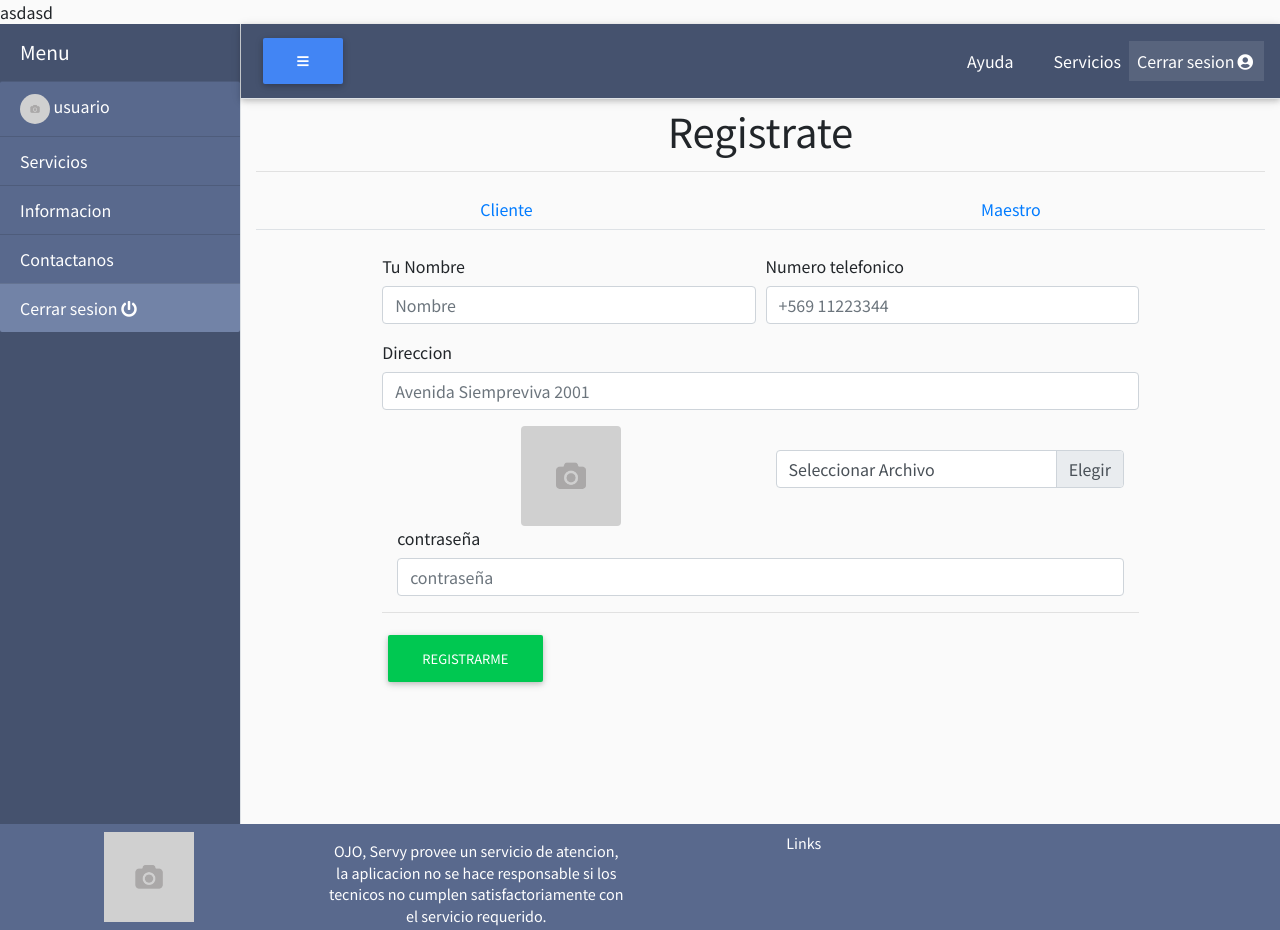
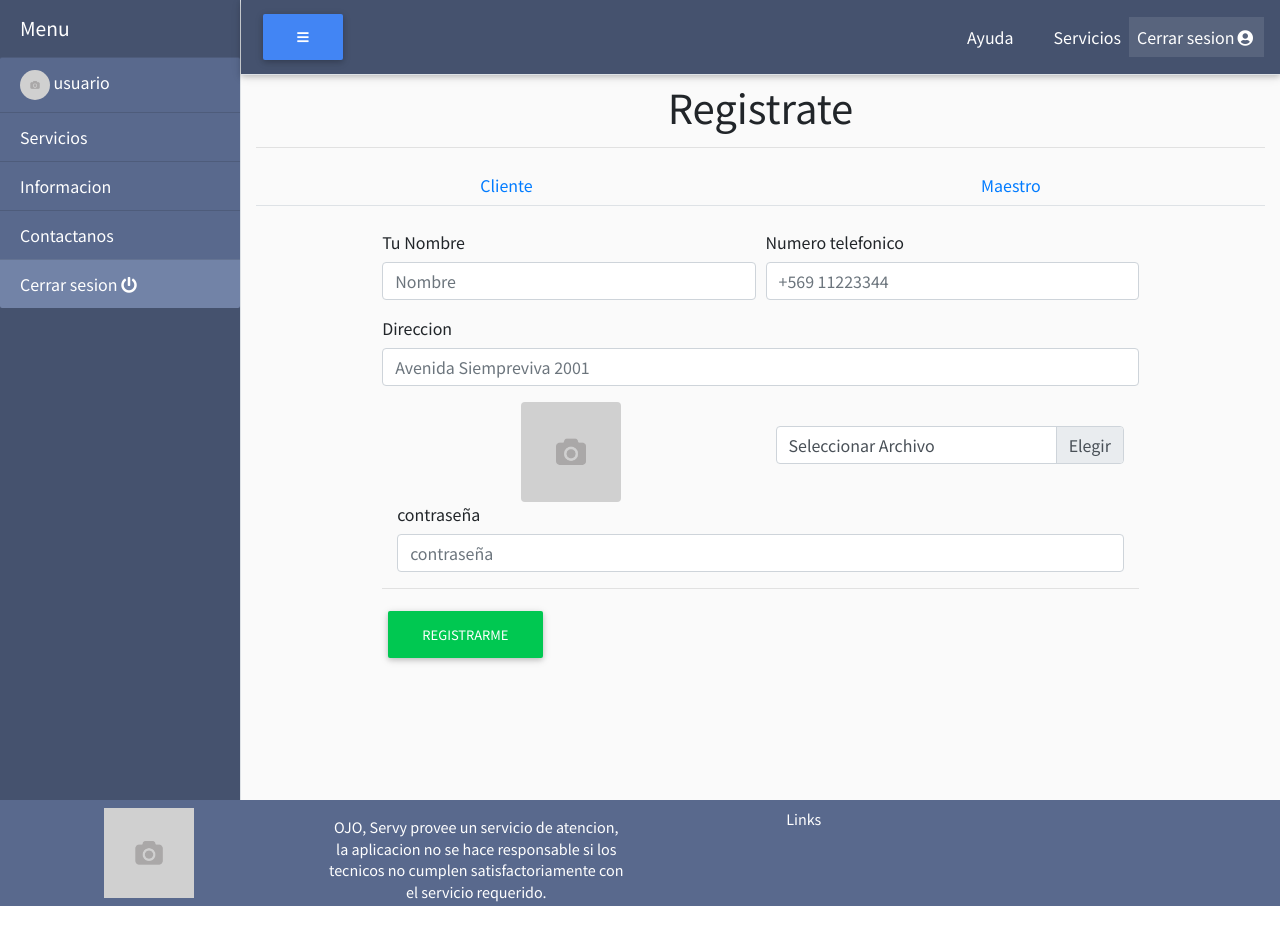
Before and after one commit to ignaciogzfr/Servy, a PHP site: page /registro.php in a window 1280 px wide. After the commit the page ends 906 px from the top, so only its background shows below. Run offline with PHP 8.4, Linux system fonts and the light colour scheme; some libraries are stand-ins or nearby versions.

Commit message:
Update registro.php

```diff
--- a/registro.php
+++ b/registro.php
@@ -15,7 +15,7 @@
 <!-- Toastr Alerts CSS -->
 <link rel="stylesheet" href="https://cdnjs.cloudflare.com/ajax/libs/toastr.js/latest/toastr.min.css">
 	<meta charset="UTF-8">
-	<title>Registro</title>asdasd
+	<title>Registro</title>
 </head>
 <body style="font-family: 'Noto Sans JP', sans-serif; background-color: #fafafa;">
 
```
